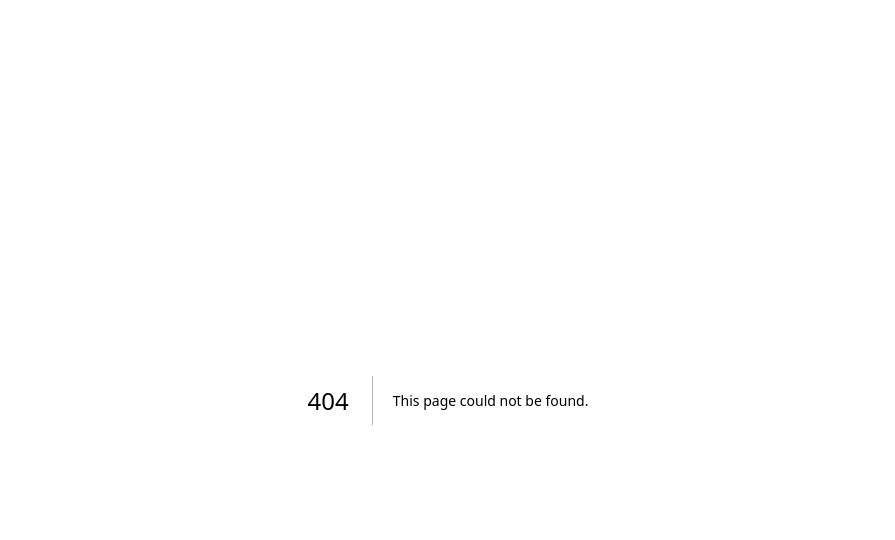
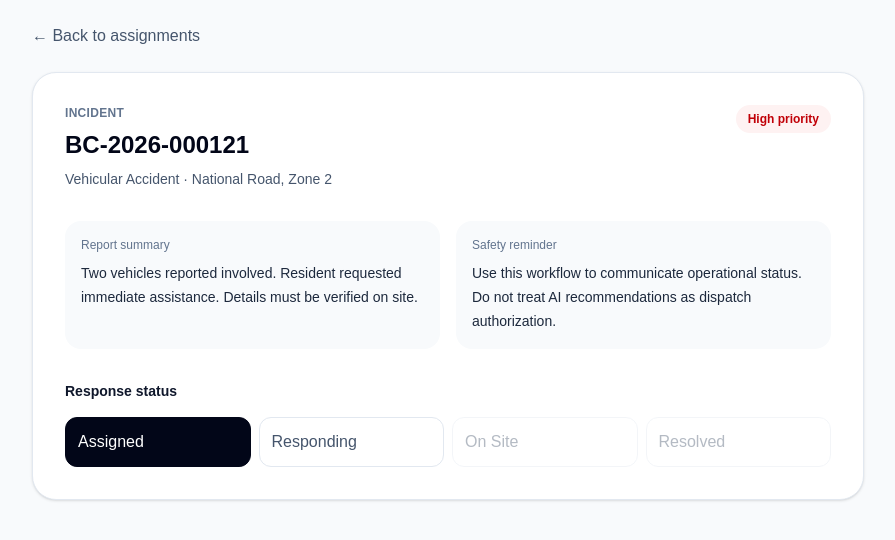
Before and after one commit to a3bcruz-jpg/BConnect, a Next.js app: page /responder/incidents/BC-2026-000121 in a window 1280 px wide. Before the commit this address had no page. Shown: the top 540 px of the page, without its empty margins (192-1087 px from the left). Built offline with nearby package versions, Linux system fonts and the light colour scheme.

Commit message:
feat: add responder incident detail workflow

```diff
--- /dev/null
+++ b/src/app/responder/incidents/[id]/page.tsx
@@ -0,0 +1,87 @@
+'use client';
+
+import { useState } from 'react';
+import Link from 'next/link';
+
+const statuses = ['assigned', 'responding', 'on_site', 'resolved'] as const;
+
+export default function ResponderIncidentPage({ params }: { params: { id: string } }) {
+  const [status, setStatus] = useState('assigned');
+  const [message, setMessage] = useState('');
+  const [busy, setBusy] = useState(false);
+
+  async function updateStatus(nextStatus: string) {
+    setBusy(true);
+    setMessage('');
+    try {
+      const response = await fetch(`/api/incidents/${params.id}`, {
+        method: 'PATCH',
+        headers: { 'Content-Type': 'application/json' },
+        body: JSON.stringify({ status: nextStatus }),
+      });
+      const data = await response.json().catch(() => ({}));
+      if (!response.ok) throw new Error(data.error || 'Unable to update incident.');
+      setStatus(nextStatus);
+      setMessage(`Incident updated to ${nextStatus.replace('_', ' ')}.`);
+    } catch (error) {
+      setMessage(error instanceof Error ? error.message : 'Unable to update incident.');
+    } finally {
+      setBusy(false);
+    }
+  }
+
+  const currentIndex = statuses.indexOf(status as (typeof statuses)[number]);
+
+  return (
+    <main className="min-h-screen bg-slate-50">
+      <div className="mx-auto max-w-4xl px-4 py-6 sm:px-6 lg:px-8">
+        <Link href="/responder" className="text-sm font-semibold text-slate-600 hover:text-slate-950">← Back to assignments</Link>
+
+        <section className="mt-6 rounded-3xl border border-slate-200 bg-white p-6 shadow-sm sm:p-8">
+          <div className="flex flex-col justify-between gap-4 sm:flex-row sm:items-start">
+            <div>
+              <p className="text-xs font-semibold uppercase tracking-wide text-slate-500">Incident</p>
+              <h1 className="mt-2 text-2xl font-semibold text-slate-950">{params.id}</h1>
+              <p className="mt-2 text-sm text-slate-600">Vehicular Accident · National Road, Zone 2</p>
+            </div>
+            <span className="rounded-full bg-red-50 px-3 py-1.5 text-xs font-semibold text-red-700">High priority</span>
+          </div>
+
+          <div className="mt-8 grid gap-4 sm:grid-cols-2">
+            <div className="rounded-2xl bg-slate-50 p-4">
+              <p className="text-xs font-medium text-slate-500">Report summary</p>
+              <p className="mt-2 text-sm leading-6 text-slate-800">Two vehicles reported involved. Resident requested immediate assistance. Details must be verified on site.</p>
+            </div>
+            <div className="rounded-2xl bg-slate-50 p-4">
+              <p className="text-xs font-medium text-slate-500">Safety reminder</p>
+              <p className="mt-2 text-sm leading-6 text-slate-800">Use this workflow to communicate operational status. Do not treat AI recommendations as dispatch authorization.</p>
+            </div>
+          </div>
+
+          <div className="mt-8">
+            <p className="text-sm font-semibold text-slate-900">Response status</p>
+            <div className="mt-4 grid gap-2 sm:grid-cols-4">
+              {statuses.map((item, index) => {
+                const active = item === status;
+                const complete = index < currentIndex;
+                return (
+                  <button
+                    key={item}
+                    type="button"
+                    disabled={busy || index > currentIndex + 1}
+                    onClick={() => updateStatus(item)}
+                    className={`rounded-xl border px-3 py-3 text-left text-xs font-semibold capitalize transition disabled:cursor-not-allowed disabled:opacity-40 ${active ? 'border-slate-950 bg-slate-950 text-white' : complete ? 'border-slate-300 bg-slate-100 text-slate-700' : 'border-slate-200 bg-white text-slate-600 hover:border-slate-300'}`}
+                  >
+                    {item.replace('_', ' ')}
+                  </button>
+                );
+              })}
+            </div>
+          </div>
+
+          {message && <p className="mt-4 rounded-xl bg-slate-100 px-4 py-3 text-sm text-slate-700">{message}</p>}
+        </section>
+      </div>
+    </main>
+  );
+}
```
